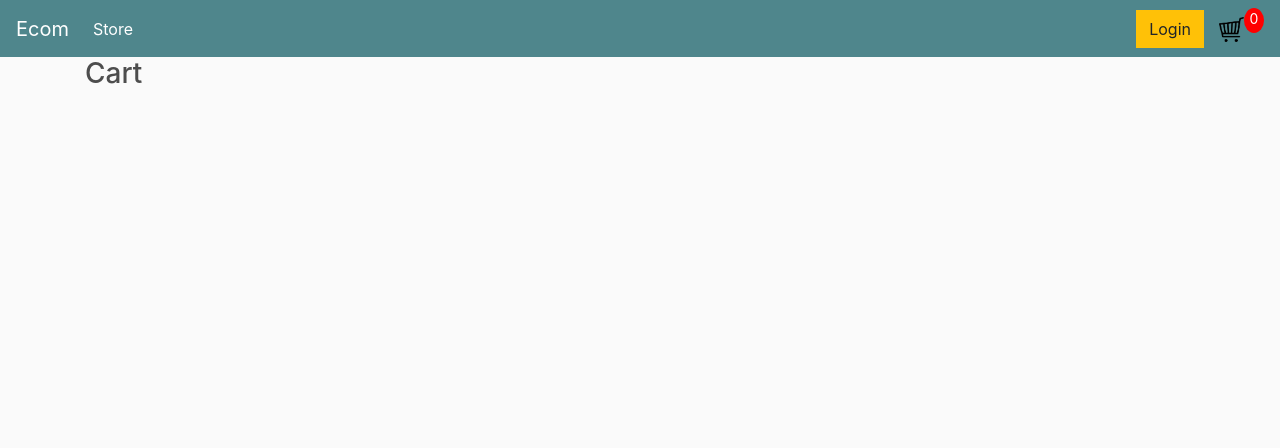
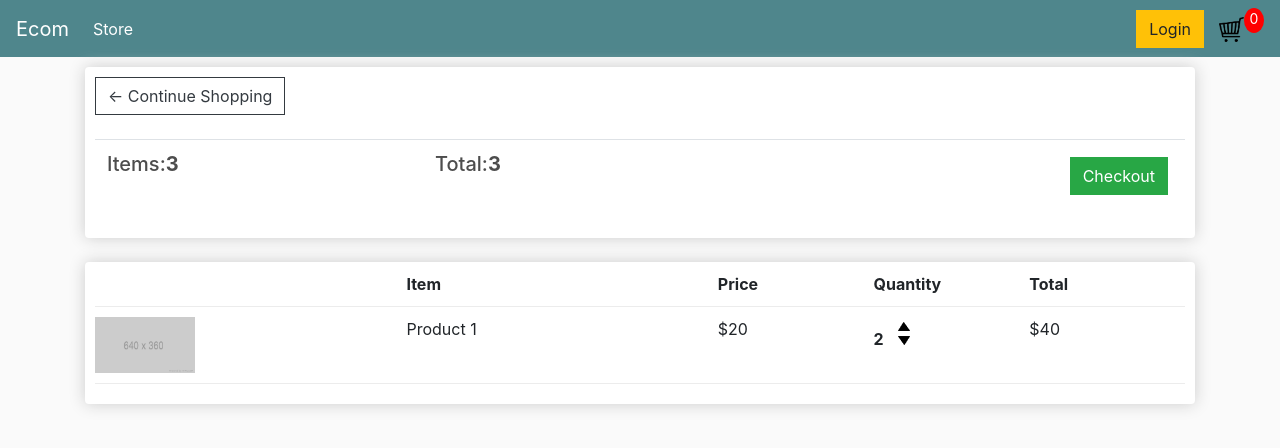
Before and after one commit to alexangria1992/E-Commerce, a Django app: page /cart/ in a window 1280 px wide. Shown: the top 448 px of the page. Run offline with Django 3.2, Linux system fonts and the light colour scheme; lists and menus that the app fills with data are empty; some libraries are stand-ins or nearby versions.

Commit message:
Created Layout, Headers and Rows for cart.html

```diff
--- a/ecommerce/store/templates/store/cart.html
+++ b/ecommerce/store/templates/store/cart.html
@@ -1,4 +1,57 @@
 {% extends 'store/main.html'%} {% load static%} {%block content%}
 
-<h3>Cart</h3>
+<div class="row">
+    <div class="col-lg-12">
+        <div class="box-element">
+            <a class="btn btn-outline-dark" href="{% url 'store'%}">&#x2190;  Continue Shopping</a>
+            <br>
+            <br>
+            <table class="table">
+                <tr>
+                    <th>
+                        <h5>Items:<strong>3</strong></h5>
+                    </th>
+                    <th>
+                        <h5>Total:<strong>3</strong></h5>
+                    </th>
+                    <th>
+                        <a style="float:right;margin:5px" class="btn btn-success" href="{% url 'checkout'%}">Checkout</a>
+                    </th>
+                </tr>
+            </table>
+        </div>
+        <br>
+        <div class="box-element">
+            <div class="cart-row">
+                <div style="flex:2"></div>
+                <div style="flex:2"><strong>Item</strong></div>
+                <div style="flex:1"><strong>Price</strong></div>
+                <div style="flex:1"><strong>Quantity</strong></div>
+                <div style="flex:1"><strong>Total</strong></div>
+
+
+
+
+            </div>
+
+            <div class="cart-row">
+                <div style="flex:2"><img class="row-image" src="{%static 'images/placeholder.png'%}"></div>
+                <div style="flex:2">Product 1</div>
+                <div style="flex:1">$20</div>
+                <div style="flex:1">
+                    <p class="quantity">2</p>
+                    <div class="quantity">
+                        <img class="chg-quantity" src="{%static 'images/arrow-up.png'%}">
+                        <img class="chg-quantity" src="{%static 'images/arrow-down.png'%}">
+                    </div>
+                </div>
+                <div style="flex:1">$40</div>
+
+
+
+
+            </div>
+        </div>
+    </div>
+</div>
 {%endblock content%}
```
Also changed, not shown: ecommerce/static/images/arrow-down.png (added), ecommerce/static/images/arrow-up.png (added).
